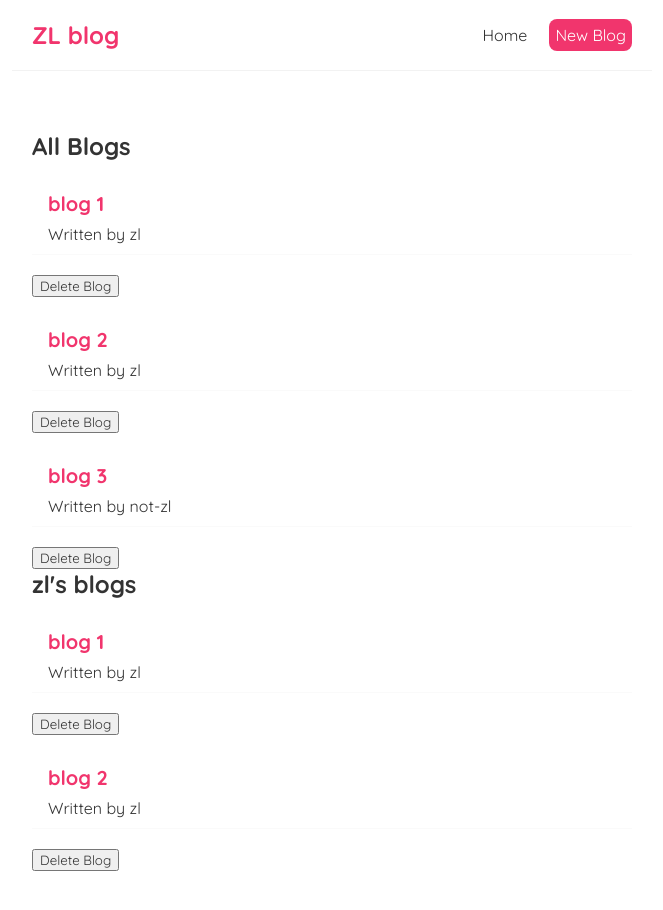
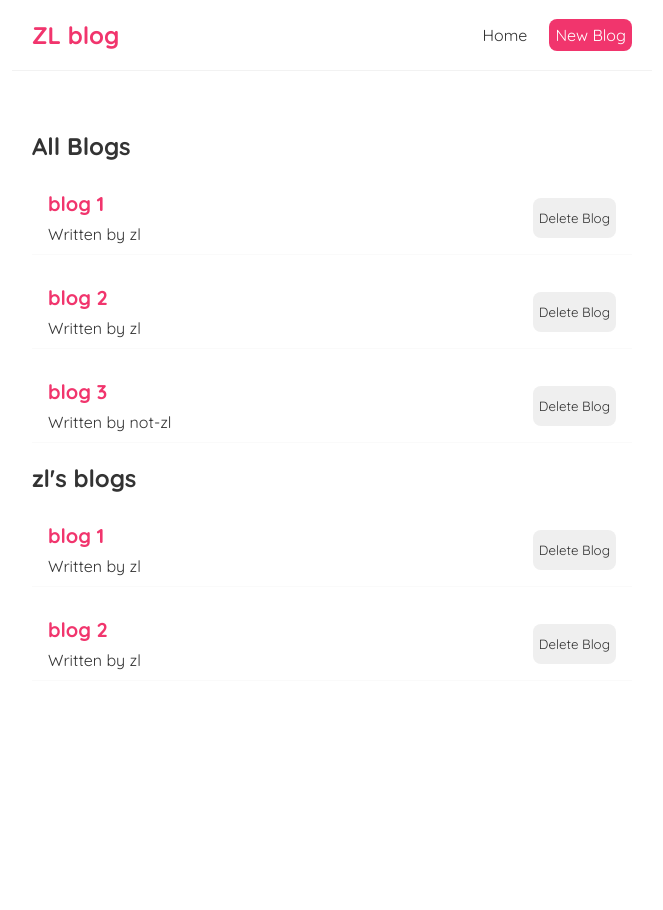
Before and after one commit to zlrkw11/zl-space, a React (Vite) app: page / in a window 1280 px wide. Shown: the top 910 px of the page, without its empty margins (308-971 px from the left). After the commit the page ends 800 px from the top, so only its background shows below. Built offline with nearby package versions, Linux system fonts and the light colour scheme.

Commit message:
css on the delete button

```diff
--- a/src/components/BlogList.jsx
+++ b/src/components/BlogList.jsx
@@ -7,10 +7,17 @@ const BlogList = ({ blogs, title, handleDelete }) => {
       {blogs.map((blog) => (
         <div key={blog.id}>
           <div className="blog-preview" key={blog.id}>
-            <h2>{blog.title}</h2>
-            <p>Written by {blog.author}</p>
+            <div>
+              <h2>{blog.title}</h2>
+              <p>Written by {blog.author}</p>
+            </div>
+            <button
+              className="delete-button"
+              onClick={() => handleDelete(blog.id)}
+            >
+              Delete Blog
+            </button>
           </div>
-          <button onClick={() => handleDelete(blog.id)}>Delete Blog</button>
         </div>
       ))}
     </div>
--- a/src/index.css
+++ b/src/index.css
@@ -36,9 +36,11 @@
 }
 
 .blog-preview {
+  display: flex;
   padding: 10px 16px;
   margin: 20px 0;
   border-bottom: 1px solid #fafafa;
+  align-items: center;
 }
 
 .blog-preview:hover {
@@ -50,3 +52,15 @@
   color: #f1356d;
   margin-bottom: 8px;
 }
+
+.delete-button {
+  border-radius: 8px;
+  border: none;
+  margin-left: auto;
+  height: 40px;
+}
+
+.delete-button:hover {
+  box-shadow: 1px 3px 5px rgba(0, 0, 0, 0.1);
+  cursor: pointer;
+}
```
